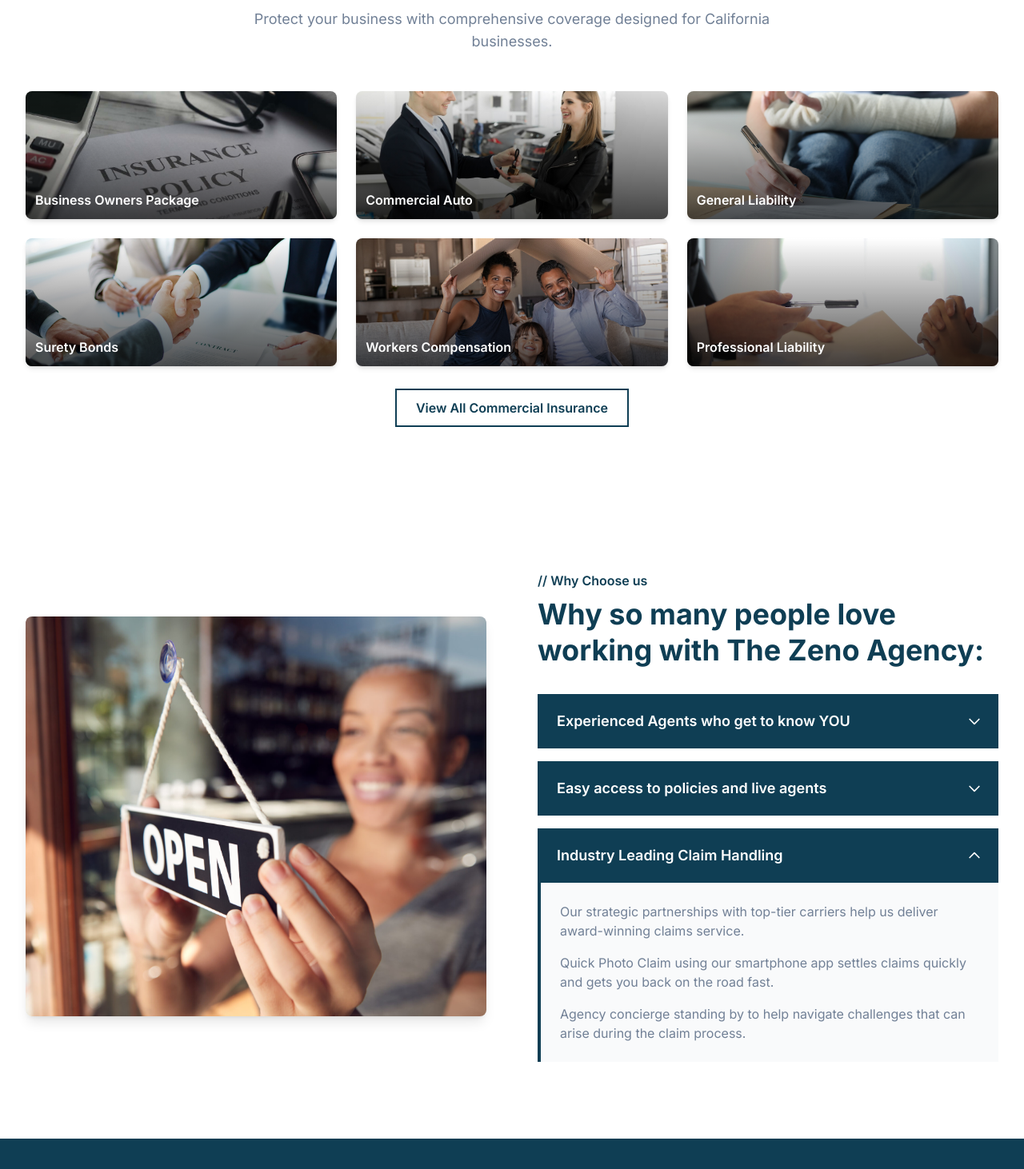
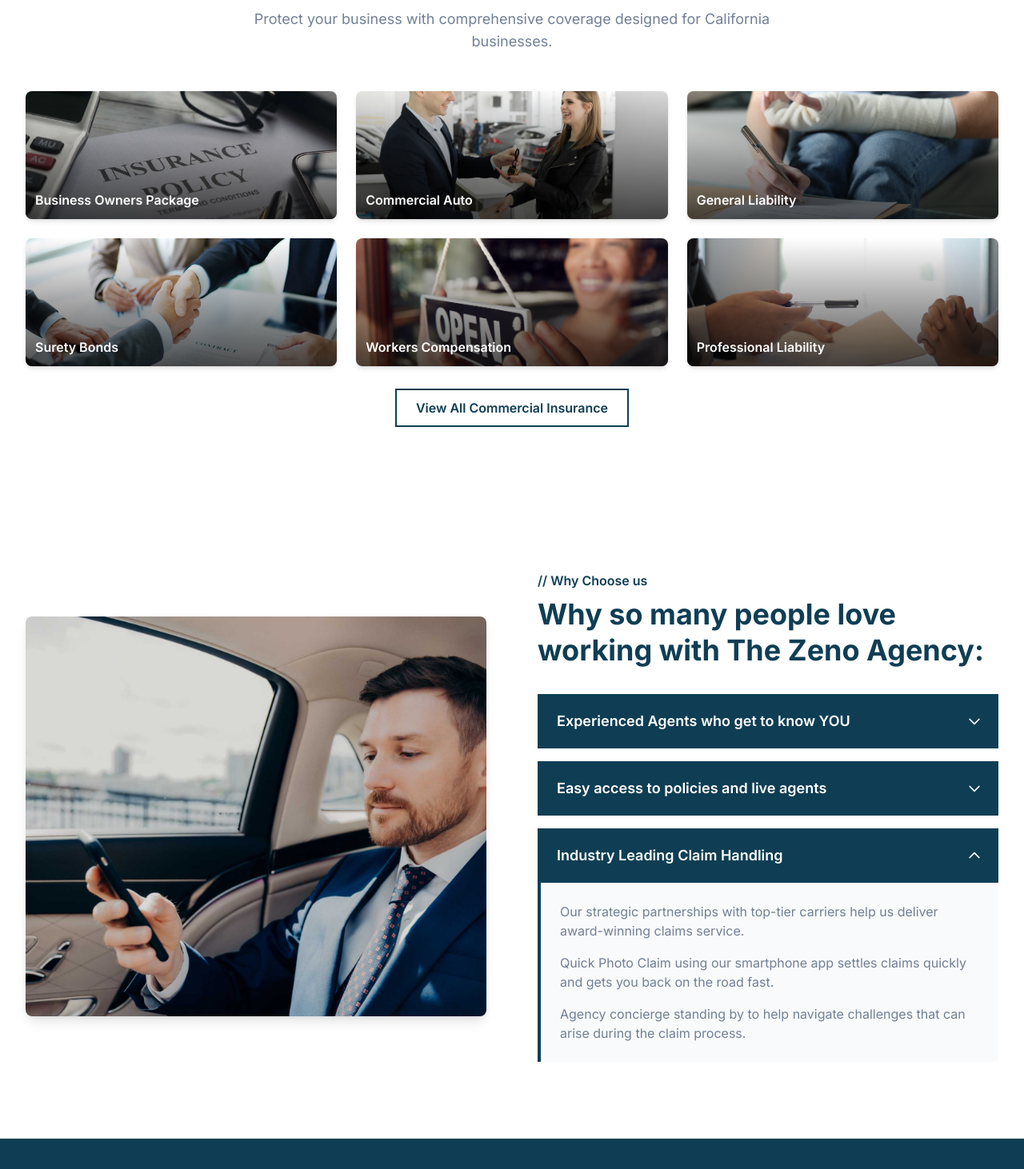
Before and after one commit to jj12343214324/the-zeno-agency, a Next.js app: page / in a window 1280 px wide. Shown: the part 2272-3734 px from the top of the page at 80% size. Built offline with nearby package versions, Linux system fonts and the light colour scheme.

Commit message:
Update Workers Compensation image

```diff
--- a/src/app/page.tsx
+++ b/src/app/page.tsx
@@ -69,7 +69,7 @@
   },
   {
     title: 'Workers Compensation',
-    image: '/images/mcap-blog-apr2021_6e79844.jpg',
+    image: '/images/shutterstock_1734482543-scaled.jpg',
     href: '/commercial-insurance#workers-comp',
   },
   {
--- a/src/components/WhyChooseUs.tsx
+++ b/src/components/WhyChooseUs.tsx
@@ -40,7 +40,7 @@
           {/* Left side - Image */}
           <div className="relative h-[400px] md:h-[500px] rounded-lg overflow-hidden shadow-lg">
             <Image
-              src="/images/shutterstock_1734482543-scaled.jpg"
+              src="/images/49.jpg"
               alt="Why choose us"
               fill
               className="object-cover"
```
